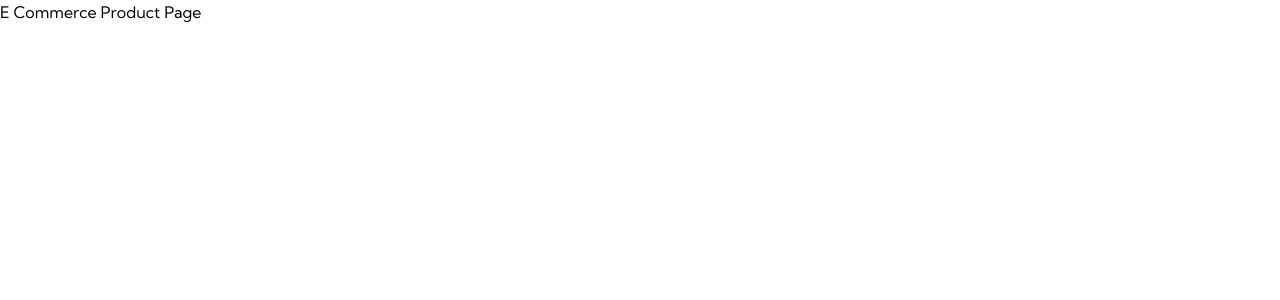
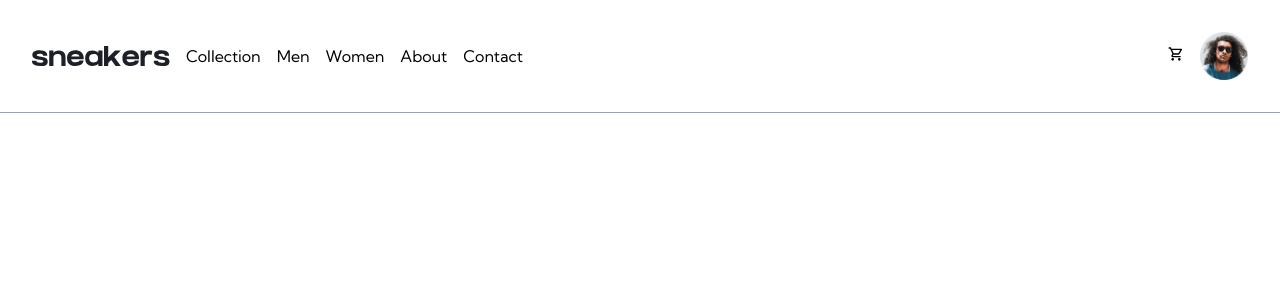
Before and after one commit to mirkoterzic/e-commerce-product-page, a React (Create React App) app: page / in a window 1280 px wide. Shown: the top 300 px of the page. Built offline with nearby package versions, Linux system fonts and the light colour scheme.

Commit message:
Setup Header

```diff
--- a/package.json
+++ b/package.json
@@ -9,6 +9,7 @@
     "icons": "^1.0.0",
     "react": "^18.3.1",
     "react-dom": "^18.3.1",
+    "react-icons": "^5.3.0",
     "react-scripts": "5.0.1",
     "web-vitals": "^2.1.4"
   },
--- a/src/App.js
+++ b/src/App.js
@@ -1,10 +1,45 @@
 import { useState } from "react";
 import { data } from "./data";
+import logo from "./images/logo.svg";
+import { MdOutlineShoppingCart } from "react-icons/md";
+import avatar from "./images/image-avatar.png";
+function Header() {
+  return (
+    <>
+      <header className="flex  items-center justify-between p-8 border-b border-slate-400 max-w-7xl mx-auto">
+        <div className="flex  items-center justify-start gap-4">
+          <img src={logo}></img>
+          <nav>
+            <ul className="flex  items-center justify-start gap-4">
+              <li>Collection</li>
+              <li>Men</li>
+              <li>Women</li>
+              <li>About</li>
+              <li>Contact</li>
+            </ul>
+          </nav>
+        </div>
+        <div>
+          <ul className="flex  items-center justify-start gap-4">
+            <li>
+              <button>
+                <MdOutlineShoppingCart />
+              </button>
+            </li>
+            <li>
+              <img src={avatar} alt="avatar image" className="w-12" />
+            </li>
+          </ul>
+        </div>
+      </header>
+    </>
+  );
+}
 function App() {
   const [products] = useState(data);
   return (
     <>
-      <h1>E Commerce Product Page</h1>
+      <Header />
     </>
   );
 }
```
Also changed, not shown: 1 other file (tests, documents, lock files or other folders).
